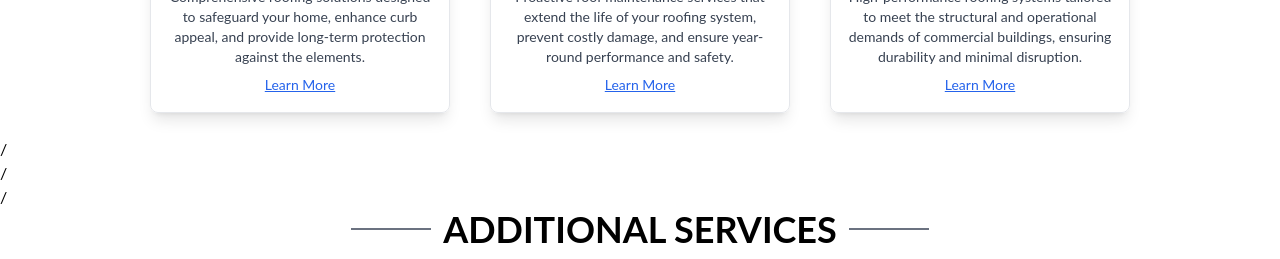
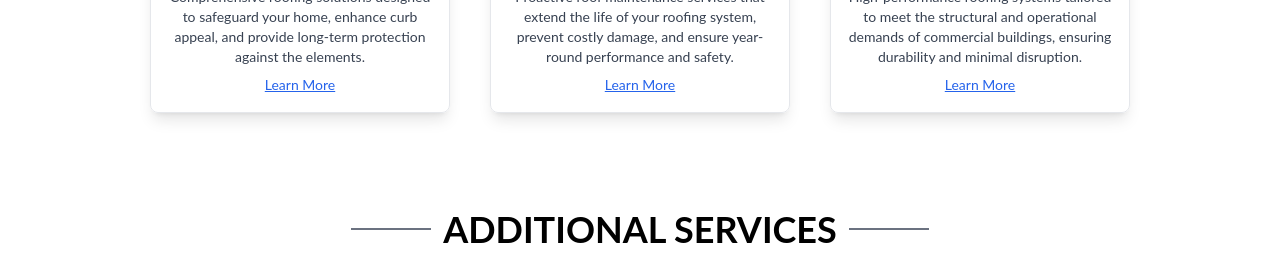
Before and after one commit to callum-bromley/Personal-Project, a React (Vite) app: page / in a window 1280 px wide. Shown: the part 1360-1619 px from the top of the page. Built offline with nearby package versions, Linux system fonts and the light colour scheme.

Commit message:
fixed random slashes on page

```diff
--- a/client/components/OtherServices.tsx
+++ b/client/components/OtherServices.tsx
@@ -3,8 +3,10 @@ import "./contact/Contact.css"
 export const OtherServices = () => {
   return (
     <div>
+      <div className="text-white">
       <p>/</p>
       <p>/</p><p>/</p>
+      </div>
       <div className="flex items-center justify-center">
         <div className="w-[80px] h-[2px] bg-gray-500"></div>
         <span className="mx-3 text-4xl font-bold text-black-500">ADDITIONAL SERVICES</span>
```
